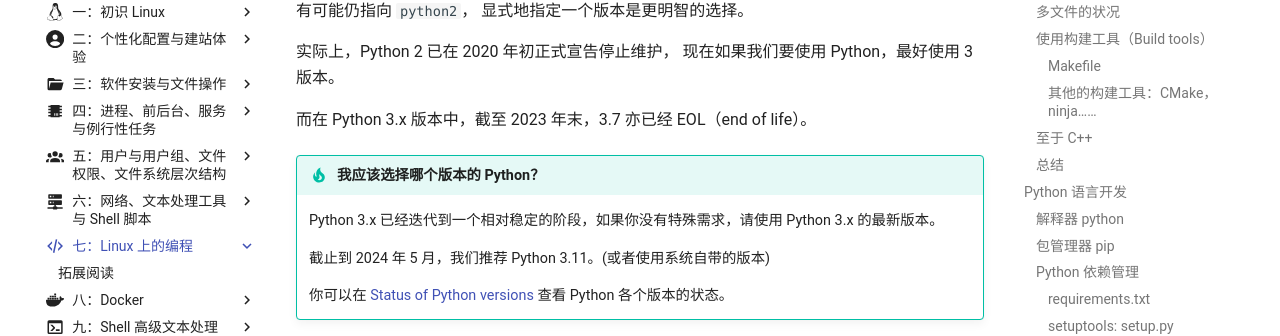
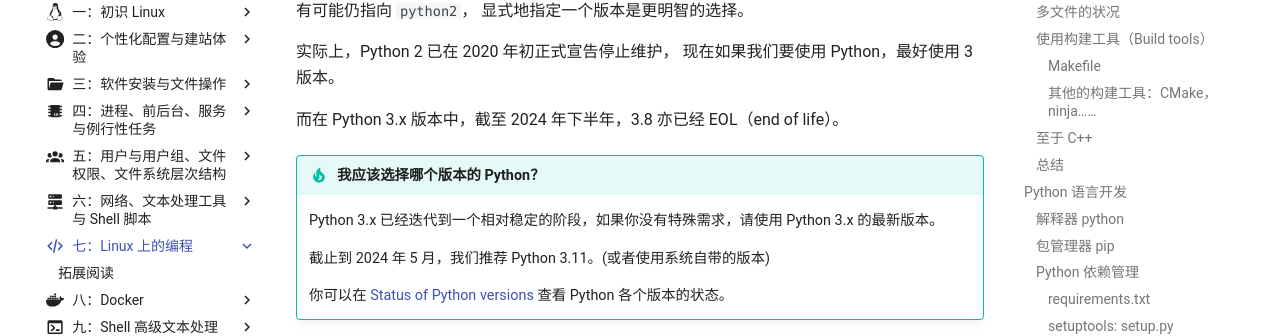
Before and after one commit to ustclug/Linux101-docs, an MkDocs documentation site: the page built from docs/Ch07/index.md, in a window 1280 px wide and 900 px high, scrolled down 10101 px. Shown: the part 150-486 px from the top of the window. Built offline with MkDocs 1.6.1 and Material for MkDocs 9.7.7, drawn with Linux system fonts in a browser that asks for light colours; comment, search, counter and statistics services are not loaded.

Commit message:
py 3.8 EOL

```diff
--- a/docs/Ch07/index.md
+++ b/docs/Ch07/index.md
@@ -476,7 +476,7 @@ Python 2 到 3 某种程度上讲不是变革，实际上 Python 2 和 3 基本
 实际上，Python 2 已在 2020 年初正式宣告停止维护，
 现在如果我们要使用 Python，最好使用 3 版本。
 
-而在 Python 3.x 版本中，截至 2023 年末，3.7 亦已经 EOL（end of life）。
+而在 Python 3.x 版本中，截至 2024 年下半年，3.8 亦已经 EOL（end of life）。
 
 !!! tip "我应该选择哪个版本的 Python？"
 
```
